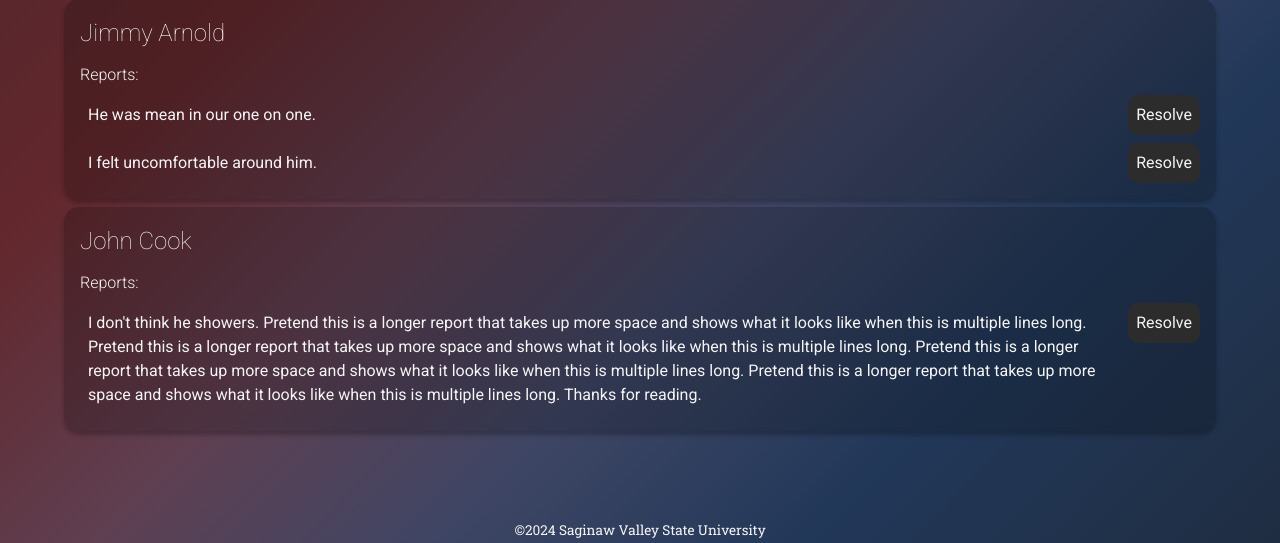
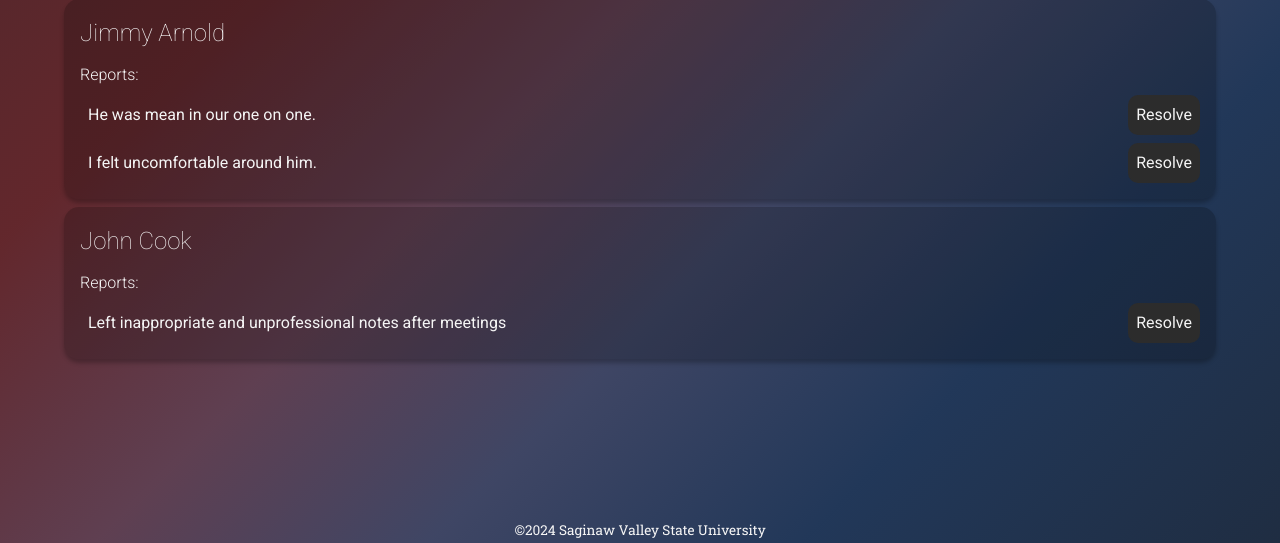
Before and after one commit to adamuremek/mentorship-program, a Django app: page /admin_reported_users/ in a window 1280 px wide. Shown: the part 257-800 px from the top of the page. Run offline with Django 5.2, Linux system fonts and the light colour scheme.

Commit message:
Fixed some flavorful text

```diff
--- a/mentorship_program_project/mentorship_program_app/templates/admin/admin_reported_users.html
+++ b/mentorship_program_project/mentorship_program_app/templates/admin/admin_reported_users.html
@@ -56,13 +56,8 @@ SVSU Mentoring
                 <div class="report-subcard">
                     <ul>
                         <li class="user-report">
-                            <div class="report-body">I don't think he showers. Pretend this is a longer report that
-                                takes up more space and shows what it looks like when this is multiple lines long.
-                                Pretend this is a longer report that takes up more space and shows what it looks like
-                                when this is multiple lines long. Pretend this is a longer report that takes up more
-                                space and shows what it looks like when this is multiple lines long. Pretend this is a
-                                longer report that takes up more space and shows what it looks like when this is
-                                multiple lines long. Thanks for reading.
+                            <div class="report-body">
+                                Left inappropriate and unprofessional notes after meetings
                             </div>
                             <div class="report-controls">
                                 <div class="resolve-report">Resolve</div>
```
